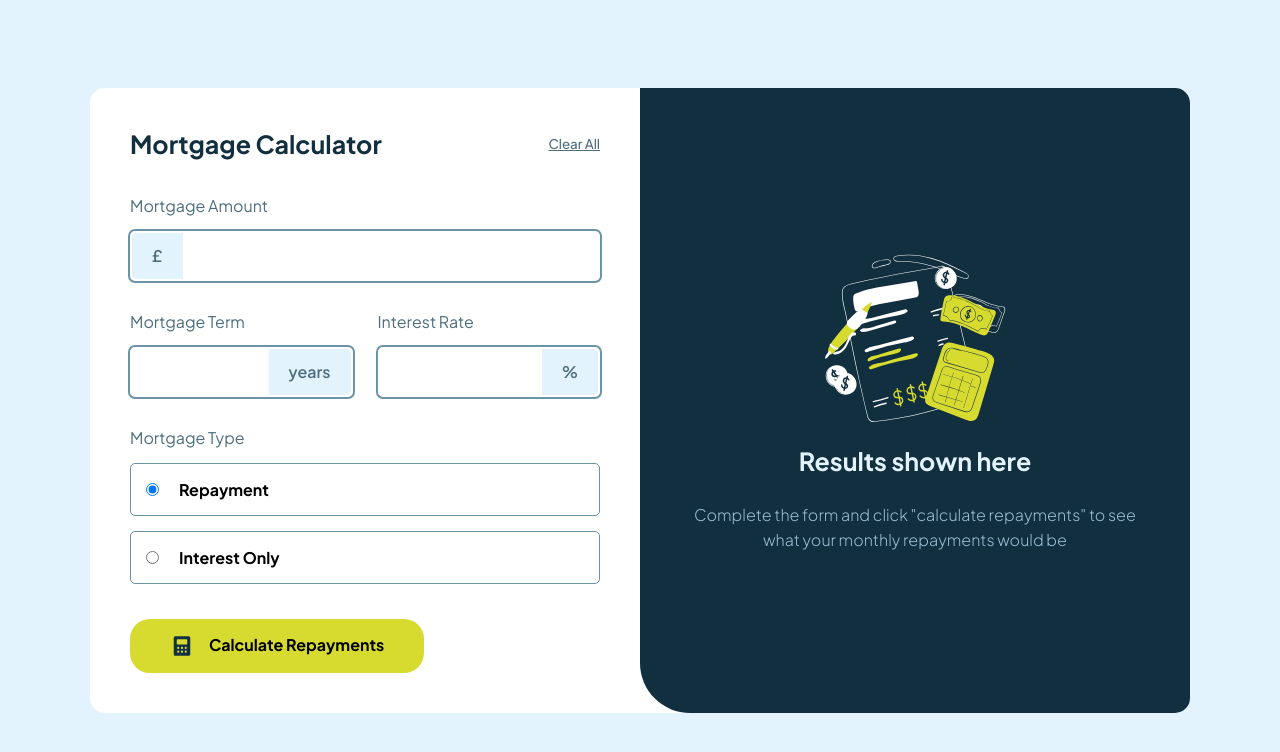
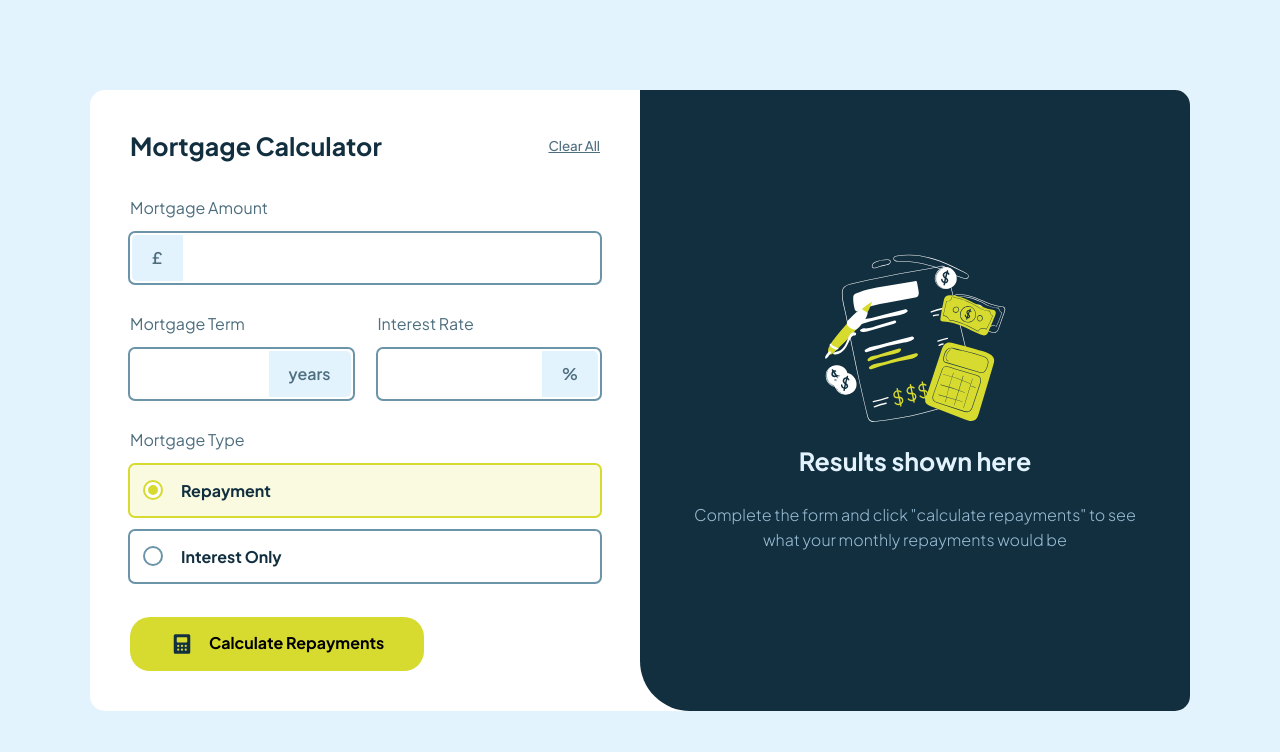
Before and after one commit to RoksolanaVeres/FEM_Mortgage-Repayment-Calculator, a React (Vite) app: page / in a window 1280 px wide. Shown: the top 752 px of the page. Built offline with nearby package versions, Linux system fonts and the light colour scheme.

Commit message:
radio input styles

```diff
--- a/src/App.tsx
+++ b/src/App.tsx
@@ -160,20 +160,26 @@ export default function App() {
 
               <div className="form-control-wrapper">
                 <h2 className="control-label">Mortgage Type</h2>
-                <div className="radio-control-wrapper">
+                <label className="radio-control-wrapper">
                   <input
+                    className="radio-input"
                     type="radio"
-                    id="repayment"
                     name="mortgage-type"
                     value="repayment"
                     defaultChecked
                   />
-                  <label htmlFor="repayment">Repayment</label>
-                </div>
-                <div className="radio-control-wrapper">
-                  <input type="radio" id="interest" name="mortgage-type" value="interestOnly" />
-                  <label htmlFor="interest">Interest Only</label>
-                </div>
+                  Repayment
+                </label>
+                <label className="radio-control-wrapper">
+                  <input
+                    className="radio-input"
+                    type="radio"
+                    id="interest"
+                    name="mortgage-type"
+                    value="interestOnly"
+                  />
+                  Interest Only
+                </label>
                 {mortgageTypeError && <p className="error-text">{mortgageTypeError}</p>}
               </div>
             </div>
--- a/src/index.css
+++ b/src/index.css
@@ -11,6 +11,7 @@
 
 :root {
   --lime: hsl(61, 70%, 52%);
+  --lime-trasparent: hsla(61, 70%, 52%, 0.144);
   --red: hsl(4, 69%, 50%);
   --white: hsl(0, 0%, 100%);
   --slate-100: hsl(202, 86%, 94%);
@@ -169,9 +170,36 @@
   display: flex;
   gap: 20px;
   padding: 15px;
-  border: 1px solid var(--slate-500);
+  border: none;
+  outline: 2px solid var(--slate-500);
   font-weight: 700;
   border-radius: 5px;
+  cursor: pointer;
+  align-items: center;
+  color: var(--slate-900);
+}
+
+.radio-input {
+  appearance: none;
+  -webkit-appearance: none;
+  border-radius: 50%;
+  padding: 5px;
+  outline: 2px solid var(--slate-500);
+  border: 3px solid transparent;
+  height: 16px;
+  width: 16px;
+  transition: all 0.3s ease-in-out;
+}
+
+.radio-input:checked {
+  background: var(--lime);
+  outline: 2px solid var(--lime);
+  border: 3px solid var(--white);
+}
+
+.radio-control-wrapper:has(.radio-input:checked) {
+  background-color: var(--lime-trasparent);
+   outline: 2px solid var(--lime);
 }
 
 .calculate-btn {
```
